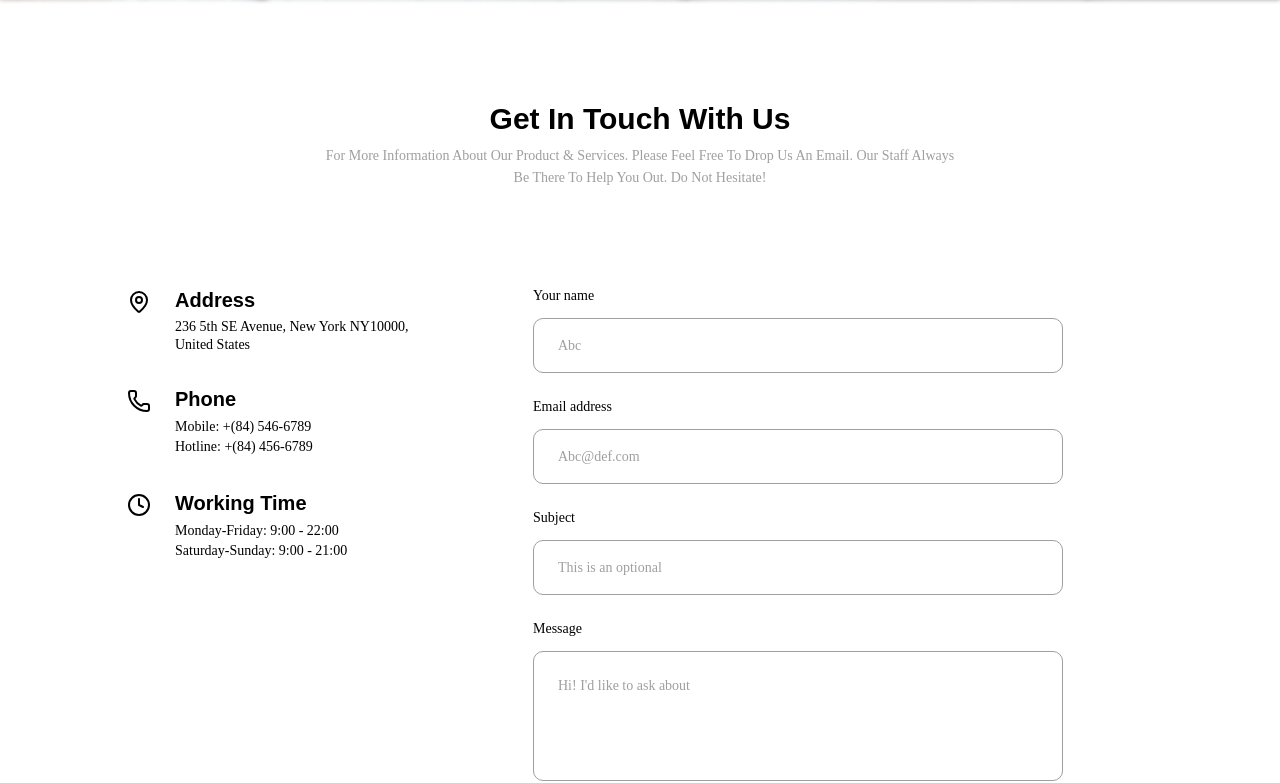
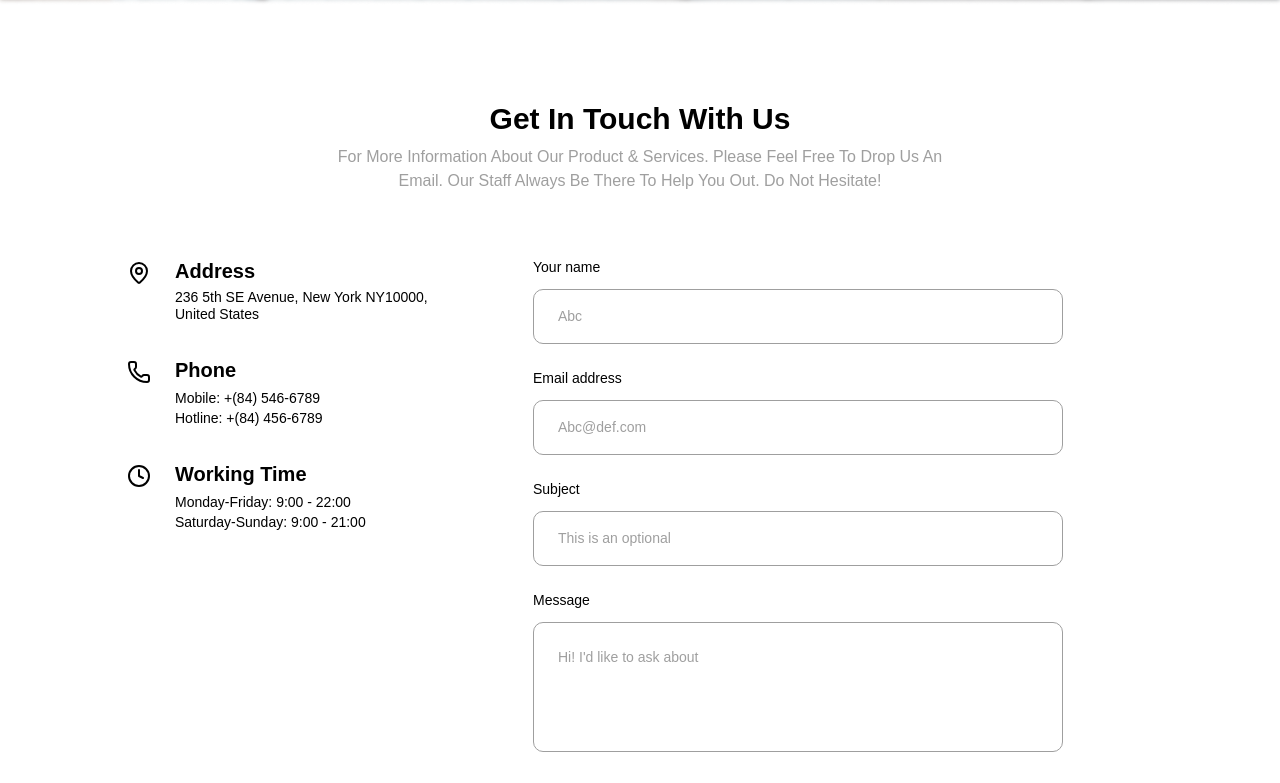
Before and after one commit to HamzaShoukat1/TechTribeEcommerce, a Next.js app: page /contact in a window 1280 px wide. Shown: the part 375-1158 px from the top of the page. Built offline with nearby package versions, Linux system fonts and the light colour scheme.

Commit message:
feat:fix contact page

```diff
--- a/app/(pages)/contact/page.tsx
+++ b/app/(pages)/contact/page.tsx
@@ -11,16 +11,18 @@ export default function page() {
 
             <section className="max-w-[1440px] mx-auto px-4 py-16 sm:py-24 bg-white font-sans text-black">
                 {/* Header Section */}
-                <div className="text-center max-w-[644px] mx-auto mb-16 sm:mb-24">
+               <div className='flex flex-col pb-12 sm:pb-16'>
+                 <div className="text-center w-full max-w-[644px] mx-auto ">
                     <h2 className="text-3xl font-semibold mb-2 font-poppins">Get In Touch With Us</h2>
-                    <p className="text-[#9F9F9F] text-sm leading-relaxed">
+                    <p className="text-[#9F9F9F] text-[16px] leading-[auto] w-full max-w-[644px] font-poppins tracking-normal">
                         For More Information About Our Product & Services. Please Feel Free To Drop Us
                         An Email. Our Staff Always Be There To Help You Out. Do Not Hesitate!
                     </p>
                 </div>
+               </div>
 
                 {/* Content Section 2 columns */}
-                <div className="max-w-[1058px] mx-auto grid grid-cols-1 md:grid-cols-[1fr_2fr] gap-12 md:gap-24 px-4">
+                <div className="max-w-[1058px] mx-auto grid grid-cols-1 font-poppins md:grid-cols-[1fr_2fr] gap-12 md:gap-24 px-4">
 
                     {/* Left Column: Contact Details */}
                     <div className="space-y-8 max-w-[393px]">
@@ -29,7 +31,7 @@ export default function page() {
                             <MapPin className="w-6 h-6 mt-1 flex-shrink-0 text-black" />
                             <div>
                                 <h3 className="text-xl font-bold mb-1 font-poppins ">Address</h3>
-                                <p className="text-sm text-black leading-tight">
+                                <p className="text-sm  leading-tight text-[#000000]">
                                     236 5th SE Avenue, New York NY10000, United States
                                 </p>
                             </div>
@@ -40,8 +42,8 @@ export default function page() {
                             <Phone className="w-6 h-6 mt-1 flex-shrink-0" />
                             <div>
                                 <h3 className="text-xl font-bold mb-1 font-poppins">Phone</h3>
-                                <p className="text-sm text-black">Mobile: +(84) 546-6789</p>
-                                <p className="text-sm text-black">Hotline: +(84) 456-6789</p>
+                                <p className="text-sm text-[#000000] text-black">Mobile: +(84) 546-6789</p>
+                                <p className="text-sm text-[#000000] text-black">Hotline: +(84) 456-6789</p>
                             </div>
                         </div>
 
@@ -50,8 +52,8 @@ export default function page() {
                             <Clock className="w-6 h-6 mt-1 flex-shrink-0" />
                             <div>
                                 <h3 className="text-xl font-bold mb-1 font-poppins">Working Time</h3>
-                                <p className="text-sm text-black">Monday-Friday: 9:00 - 22:00</p>
-                                <p className="text-sm text-black">Saturday-Sunday: 9:00 - 21:00</p>
+                                <p className="text-sm text-[#000000]">Monday-Friday: 9:00 - 22:00</p>
+                                <p className="text-sm text-[#000000]">Saturday-Sunday: 9:00 - 21:00</p>
                             </div>
                         </div>
                     </div>
--- a/app/Components/Footer.tsx
+++ b/app/Components/Footer.tsx
@@ -1,8 +1,8 @@
 export default function Footer() {
   return (
-    <footer className="w-full bg-white px-6 py-12 font-sans md:px-16 lg:px-24 border-t border-gray-200">
+    <footer className="w-full bg-white px-6 py-12 font-sans md:px-16  lg:px-24 border-t border-gray-200">
       {/* Top Main Section */}
-      <div className="mx-auto max-w-7xl grid grid-cols-1 gap-8 md:grid-cols-2 lg:grid-cols-4">
+      <div className="mx-auto max-w-7xl grid grid-cols-1 gap-8 md:grid-cols-2 font-poppins lg:grid-cols-4">
 
         {/* Column 1: Brand Info */}
         <div className="flex flex-col gap-8">
--- a/app/Components/RoomCarousal.tsx
+++ b/app/Components/RoomCarousal.tsx
@@ -43,19 +43,14 @@ const slides = [
 ]
 
 export default function RoomCarousel() {
-
   const swiperRef = useRef<SwiperType | null>(null)
-
   const [activeIndex, setActiveIndex] = useState(0)
 
   return (
-    <div className='w-full max-w-[1211px] '>
-
-
-    <div className="relative w-full max-w-[712px] ">
+    <div className='w-full max-w-[1211px]'>
+      <div className="relative w-full max-w-[712px]">
 
         {/* ================= SWIPER ================= */}
-
         <Swiper
           slidesPerView="auto"
           spaceBetween={21}
@@ -68,18 +63,11 @@ export default function RoomCarousel() {
           }}
           className="overflow-visible flex mx-auto"
         >
-
           {slides.map((slide, index) => {
-
             const isActive = index === activeIndex
 
             return (
-
-            <SwiperSlide
-              key={slide.id}
-              className="!w-[362px]"
-            >
-
+              <SwiperSlide key={slide.id} className="!w-[362px]">
                 <div
                   className={`
                     relative
@@ -89,9 +77,7 @@ export default function RoomCarousel() {
                     ${isActive ? 'h-[520px]' : 'h-[435px]'}
                   `}
                 >
-
                   {/* IMAGE */}
-
                   <Image
                     src={slide.img}
                     alt={slide.title}
@@ -100,13 +86,10 @@ export default function RoomCarousel() {
                   />
 
                   {/* ================= INFO BOX ================= */}
-
                   {isActive && (
-
                     <div
                       className="
                         absolute
-                    //   bottom-[21px]
                         left-[565px]
                         top-[2807px]
                         w-[238px]
@@ -117,19 +100,14 @@ export default function RoomCarousel() {
                         justify-center
                       "
                     >
-
                       <div className="flex items-center gap-2">
-
                         <span className="text-[14px] text-[#616161]">
                           {slide.num}
                         </span>
-
                         <span className="w-[24px] h-[1px] bg-[#616161]" />
-
                         <span className="text-[14px] text-[#616161]">
                           {slide.category}
                         </span>
-
                       </div>
 
                       <h3
@@ -143,50 +121,18 @@ export default function RoomCarousel() {
                       >
                         {slide.title}
                       </h3>
+                    </div>
+                  )}
+
+                  {/* Note: The extra card button arrow code has been removed from here */}
 
                 </div>
-
-                )}
-
-                {/* ================= CARD ARROW ================= */}
-
-                {isActive && (
-
-                  <button
-                    className="
-                      absolute
-                      bottom-[21px]
-                      left-[238px]
-                      w-[43px]
-                      h-[43px]
-                      bg-[#B88E2F]
-                      text-white
-                      text-[25px]
-                      flex
-                      items-center
-                      justify-center
-                      z-10
-                      cursor-pointer
-                    "
-                  >
-                    →
-                  </button>
-
-                )}
-
-              </div>
-
               </SwiperSlide>
-
             )
-
           })}
-
         </Swiper>
 
-
         {/* ================= OUTSIDE NEXT ARROW ================= */}
-
         <button
           onClick={() => swiperRef.current?.slideNext()}
           className="
@@ -212,24 +158,12 @@ export default function RoomCarousel() {
           →
         </button>
 
-
         {/* ================= PAGINATION ================= */}
-
-      <div
-        className="
-          flex
-          items-center
-          gap-[12px]
-          mt-[24px]
-        "
-      >
-
+        <div className="flex items-center gap-[12px] mt-[24px]">
           {slides.map((slide, index) => {
-
             const isActive = index === activeIndex
 
             return (
-
               <button
                 key={slide.id}
                 onClick={() => swiperRef.current?.slideToLoop(index)}
@@ -241,7 +175,6 @@ export default function RoomCarousel() {
                   cursor-pointer
                   transition-all
                   duration-300
-
                   ${
                     isActive
                       ? 'w-[24px] h-[24px] border border-[#B88E2F] bg-white'
@@ -249,7 +182,6 @@ export default function RoomCarousel() {
                   }
                 `}
               >
-
                 {isActive && (
                   <span
                     className="
@@ -260,18 +192,12 @@ export default function RoomCarousel() {
                     "
                   />
                 )}
-
               </button>
-
             )
-
           })}
-
         </div>
 
       </div>
     </div>
-
-
   )
 }
```
Lines whose indentation alone changed are shown as unchanged.
